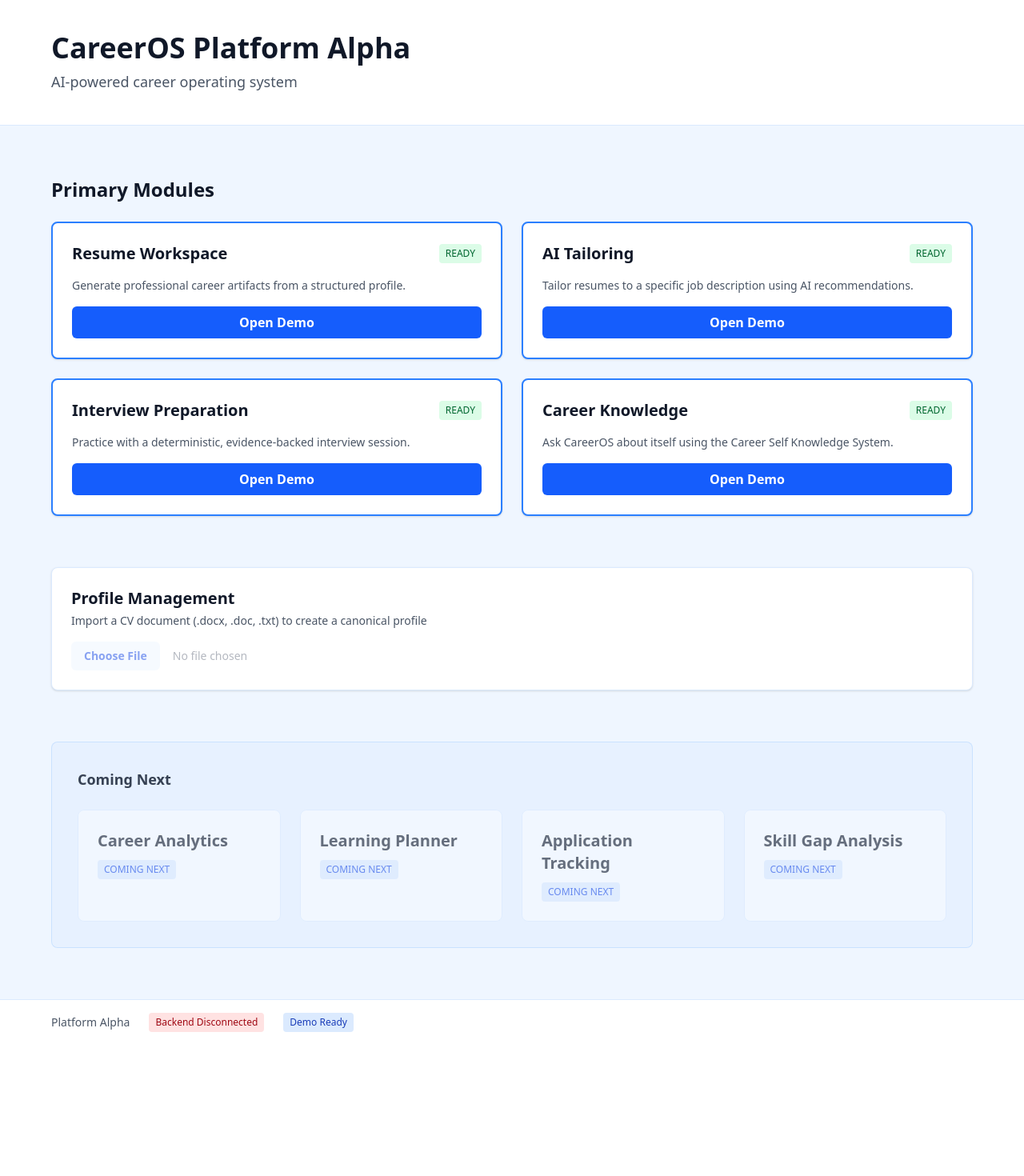
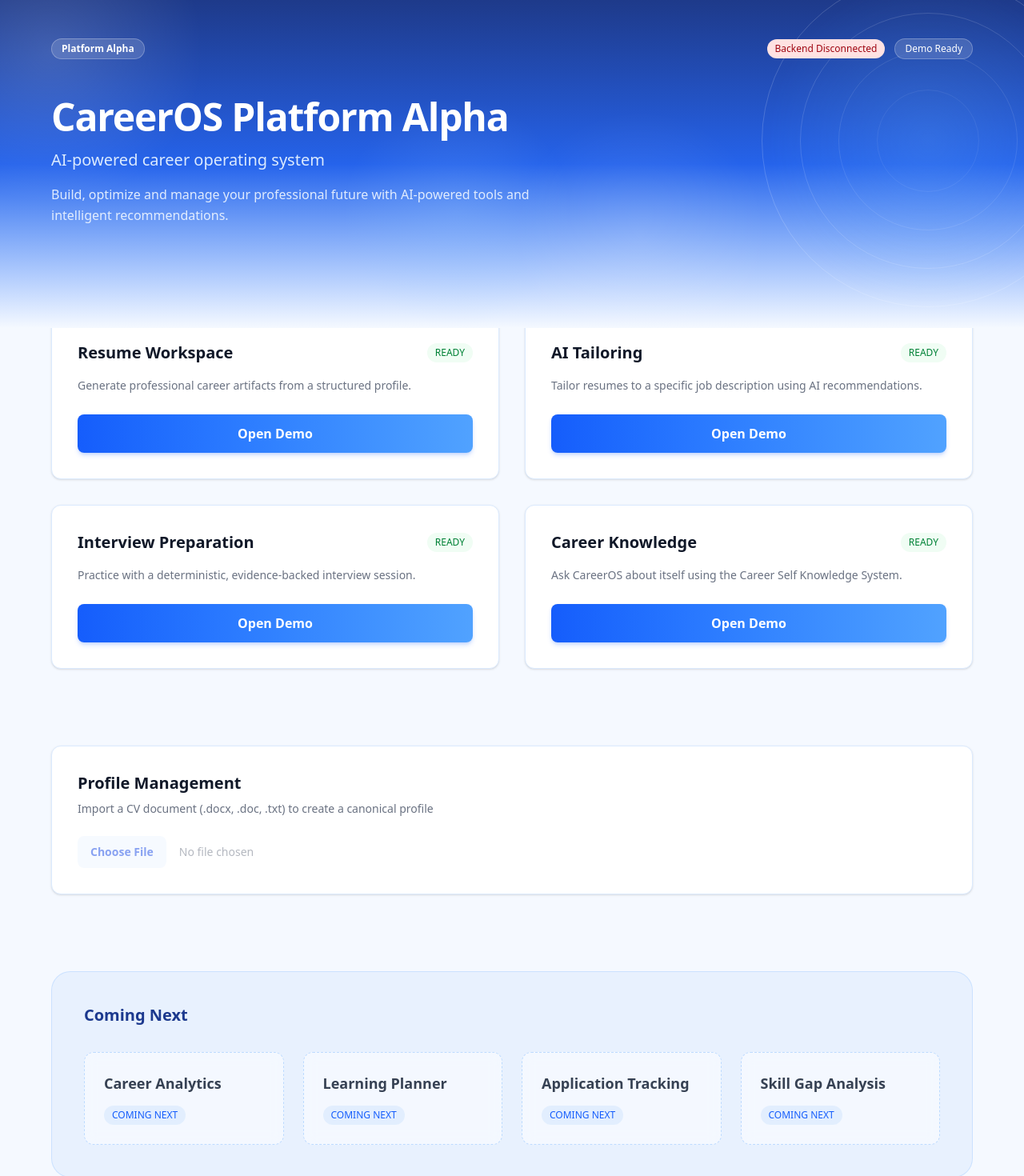
Before and after one commit to raulgong66/career-OS, a React (Vite) app in the folder frontend/: page / in a window 1280 px wide. Shown: the top 1470 px of the page at 80% size. Before the commit the page ends 1306 px from the top, so only its background shows below. Built offline with nearby package versions, Linux system fonts and the light colour scheme; no server answers.

Commit message:
style: refresh landing page visual design

```diff
--- a/frontend/src/pages/Home.tsx
+++ b/frontend/src/pages/Home.tsx
@@ -86,19 +86,19 @@ export default function Home() {
     switch (backendStatus) {
       case 'checking':
         return (
-          <span className="inline-flex items-center px-2 py-1 rounded text-xs font-medium bg-yellow-100 text-yellow-800">
+          <span className="inline-flex items-center px-2.5 py-1 rounded-full text-xs font-medium bg-yellow-100 text-yellow-800">
             Checking Backend...
           </span>
         );
       case 'connected':
         return (
-          <span className="inline-flex items-center px-2 py-1 rounded text-xs font-medium bg-green-100 text-green-800">
+          <span className="inline-flex items-center px-2.5 py-1 rounded-full text-xs font-medium bg-green-100 text-green-800">
             Backend Connected ({profileCount} profiles)
           </span>
         );
       case 'disconnected':
         return (
-          <span className="inline-flex items-center px-2 py-1 rounded text-xs font-medium bg-red-100 text-red-800">
+          <span className="inline-flex items-center px-2.5 py-1 rounded-full text-xs font-medium bg-red-100 text-red-800">
             Backend Disconnected
           </span>
         );
@@ -106,31 +106,61 @@ export default function Home() {
   };
 
   return (
-    <div className="min-h-screen bg-blue-50 flex flex-col">
-      <header className="bg-white border-b border-blue-100 px-6 py-10">
-        <div className="max-w-6xl mx-auto">
-          <h1 className="text-4xl font-bold text-gray-900">CareerOS Platform Alpha</h1>
-          <p className="text-lg text-gray-600 mt-2">AI-powered career operating system</p>
+    <div className="min-h-screen bg-[#F5F9FF] flex flex-col">
+      {/* Hero */}
+      <header className="relative overflow-hidden bg-gradient-to-b from-primary-900 via-primary-600 to-[#F5F9FF] px-6 pt-12 pb-32">
+        <div className="absolute -top-32 -left-32 h-96 w-96 rounded-full bg-[radial-gradient(circle_at_center,rgba(255,255,255,0.14),transparent_70%)] pointer-events-none" aria-hidden="true" />
+        <div className="absolute top-1/3 right-1/4 h-80 w-80 rounded-full bg-[radial-gradient(circle_at_center,rgba(255,255,255,0.10),transparent_70%)] pointer-events-none" aria-hidden="true" />
+        <div className="absolute bottom-0 left-1/3 h-72 w-72 rounded-full bg-[radial-gradient(circle_at_center,rgba(147,197,253,0.18),transparent_70%)] pointer-events-none" aria-hidden="true" />
+        <div className="absolute right-0 -top-16 h-[30rem] w-[30rem] translate-x-1/4 pointer-events-none opacity-70" aria-hidden="true">
+          <div className="absolute inset-0 rounded-full bg-[radial-gradient(circle_at_center,rgba(96,165,250,0.35),transparent_60%)]" />
+          <div className="absolute inset-8 rounded-full border border-white/25" />
+          <div className="absolute inset-20 rounded-full border border-white/20" />
+          <div className="absolute inset-32 rounded-full border border-white/15" />
+          <div className="absolute inset-44 rounded-full border border-white/10" />
+        </div>
+
+        <div className="relative z-10 max-w-6xl mx-auto">
+          <div className="flex items-center justify-between flex-wrap gap-3 mb-12">
+            <span className="inline-flex items-center px-3 py-1 rounded-full text-xs font-semibold text-white bg-white/15 backdrop-blur-sm border border-white/25">
+              Platform Alpha
+            </span>
+            <div className="flex items-center gap-3">
+              {statusBadge()}
+              <span className="inline-flex items-center px-3 py-1 rounded-full text-xs font-medium text-white bg-white/15 backdrop-blur-sm border border-white/25">
+                Demo Ready
+              </span>
+            </div>
+          </div>
+          <h1 className="text-5xl font-bold text-white tracking-tight max-w-2xl">CareerOS Platform Alpha</h1>
+          <p className="text-xl text-blue-100 mt-4">AI-powered career operating system</p>
+          <p className="text-base text-blue-50/90 mt-4 max-w-2xl leading-relaxed">
+            Build, optimize and manage your professional future with AI-powered tools and intelligent recommendations.
+          </p>
         </div>
       </header>
 
-      <main className="flex-1 px-6 py-16">
-        <div className="max-w-6xl mx-auto space-y-16">
+      <main className="flex-1 px-6">
+        <div className="max-w-6xl mx-auto -mt-20 space-y-24">
+          {/* Primary Modules */}
           <section>
-            <h2 className="text-2xl font-bold text-gray-900 mb-6">Primary Modules</h2>
-            <div className="grid grid-cols-1 md:grid-cols-2 gap-6">
+            <h2 className="text-2xl font-bold text-gray-900 mb-8">Primary Modules</h2>
+            <div className="grid grid-cols-1 md:grid-cols-2 gap-8">
               {primaryModules.map((module) => (
-                <div key={module.title} className="bg-white border-2 border-blue-500 rounded-lg p-6 shadow-sm">
+                <div
+                  key={module.title}
+                  className="bg-white rounded-xl border border-blue-100 shadow-sm p-8 transition-all duration-300 hover:shadow-xl hover:border-blue-200 hover:-translate-y-1"
+                >
                   <div className="flex items-center justify-between mb-4">
-                    <h3 className="text-xl font-semibold text-gray-900">{module.title}</h3>
-                    <span className="inline-flex items-center px-2 py-1 rounded text-xs font-medium bg-green-100 text-green-800">
+                    <h3 className="text-xl font-bold text-gray-900">{module.title}</h3>
+                    <span className="inline-flex items-center px-2.5 py-1 rounded-full text-xs font-medium bg-green-50 text-green-700">
                       READY
                     </span>
                   </div>
-                  <p className="text-sm text-gray-600 mb-4">{module.description}</p>
+                  <p className="text-sm text-gray-500 leading-relaxed mb-6">{module.description}</p>
                   <button
                     onClick={() => navigate(module.to)}
-                    className="w-full bg-blue-600 hover:bg-blue-700 text-white font-semibold py-2 px-4 rounded-md transition-colors duration-200"
+                    className="w-full bg-gradient-to-r from-blue-600 to-blue-400 hover:from-blue-700 hover:to-blue-500 text-white font-semibold py-3 px-4 rounded-lg shadow-md shadow-blue-600/20 hover:shadow-lg hover:shadow-blue-600/30 transition-all duration-200"
                   >
                     Open Demo
                   </button>
@@ -140,46 +170,49 @@ export default function Home() {
           </section>
 
           {/* Profile Import */}
-          <section className="bg-white border border-blue-100 rounded-lg p-6 shadow-sm">
-            <div className="flex items-center justify-between mb-4">
+          <section className="bg-white rounded-xl border border-blue-100 shadow-sm p-8">
+            <div className="flex items-center justify-between flex-wrap gap-4 mb-6">
               <div>
-                <h2 className="text-xl font-semibold text-gray-900">Profile Management</h2>
-                <p className="text-sm text-gray-600 mt-1">
+                <h2 className="text-xl font-bold text-gray-900">Profile Management</h2>
+                <p className="text-sm text-gray-500 mt-2">
                   Import a CV document (.docx, .doc, .txt) to create a canonical profile
                 </p>
               </div>
               {backendStatus === 'connected' && (
-                <span className="inline-flex items-center px-2 py-1 rounded text-xs font-medium bg-blue-100 text-blue-800">
+                <span className="inline-flex items-center px-2.5 py-1 rounded-full text-xs font-medium bg-blue-50 text-blue-700">
                   {profileCount} profile{(profileCount !== 1 ? 's' : '')} available
                 </span>
               )}
             </div>
-            <div className="flex items-center gap-4">
+            <div className="flex items-center gap-4 flex-wrap">
               <input
                 ref={fileInputRef}
                 type="file"
                 accept=".docx,.doc,.txt"
                 onChange={handleImportProfile}
                 disabled={importing || backendStatus !== 'connected'}
-                className="block text-sm text-gray-500 file:mr-4 file:py-2 file:px-4 file:rounded-md file:border-0 file:text-sm file:font-semibold file:bg-blue-50 file:text-blue-700 hover:file:bg-blue-100 disabled:opacity-50 disabled:cursor-not-allowed"
+                className="block text-sm text-gray-500 file:mr-4 file:py-2.5 file:px-4 file:rounded-lg file:border-0 file:text-sm file:font-semibold file:bg-blue-50 file:text-blue-700 hover:file:bg-blue-100 disabled:opacity-50 disabled:cursor-not-allowed"
               />
               {importing && (
                 <span className="text-sm text-blue-600">Importing...</span>
               )}
             </div>
             {importError && (
-              <p className="mt-2 text-sm text-red-600">{importError}</p>
+              <p className="mt-3 text-sm text-red-600">{importError}</p>
             )}
           </section>
 
           {/* Coming Next */}
-          <section className="bg-blue-100/40 border border-blue-200/70 rounded-lg p-8">
-            <h2 className="text-lg font-semibold text-gray-700 mb-6">Coming Next</h2>
+          <section className="rounded-3xl bg-blue-100/50 border border-blue-200/70 p-10">
+            <h2 className="text-xl font-semibold text-blue-900 mb-8">Coming Next</h2>
             <div className="grid grid-cols-1 md:grid-cols-2 lg:grid-cols-4 gap-6">
               {comingNextModules.map((module) => (
-                <div key={module} className="bg-white/70 border border-blue-100 rounded-lg p-6 opacity-60">
-                  <h3 className="text-xl font-semibold text-gray-900 mb-2">{module}</h3>
-                  <span className="inline-flex items-center px-2 py-1 rounded text-xs font-medium bg-blue-100 text-blue-700">
+                <div
+                  key={module}
+                  className="bg-white/50 backdrop-blur-sm border border-dashed border-blue-200 rounded-xl p-6"
+                >
+                  <h3 className="text-lg font-semibold text-gray-700 mb-3">{module}</h3>
+                  <span className="inline-flex items-center px-2.5 py-1 rounded-full text-xs font-medium bg-blue-100/70 text-blue-600">
                     COMING NEXT
                   </span>
                 </div>
@@ -189,14 +222,19 @@ export default function Home() {
         </div>
       </main>
 
-      <footer className="bg-white border-t border-blue-100 px-6 py-4">
-        <div className="max-w-6xl mx-auto flex items-center justify-between">
-          <div className="flex items-center space-x-6">
-            <span className="text-sm text-gray-600">Platform Alpha</span>
-            {statusBadge()}
-            <span className="inline-flex items-center px-2 py-1 rounded text-xs font-medium bg-blue-100 text-blue-800">
-              Demo Ready
-            </span>
+      {/* Footer */}
+      <footer className="bg-primary-900 text-blue-100">
+        <div className="max-w-6xl mx-auto px-6 py-14 flex flex-col md:flex-row items-start justify-between gap-12">
+          <div className="space-y-2 text-sm text-blue-200">
+            <p>Built on deterministic principles.</p>
+            <p>Powered by AI.</p>
+            <p>Explainable.</p>
+            <p>Evidence-based.</p>
+            <p>User in control.</p>
+          </div>
+          <div className="text-left md:text-right space-y-1">
+            <p className="font-semibold text-white">CareerOS Platform Alpha</p>
+            <p className="text-sm text-blue-300">© CareerOS</p>
           </div>
         </div>
       </footer>
```
